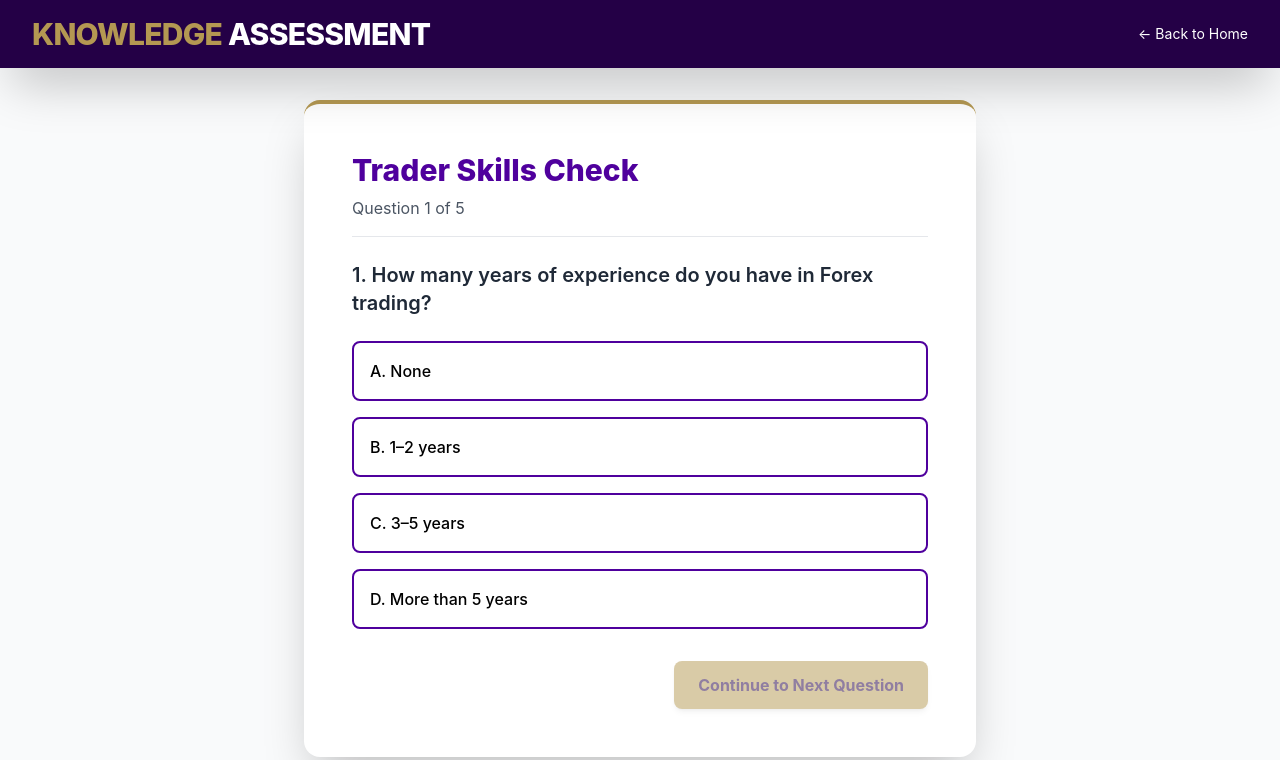
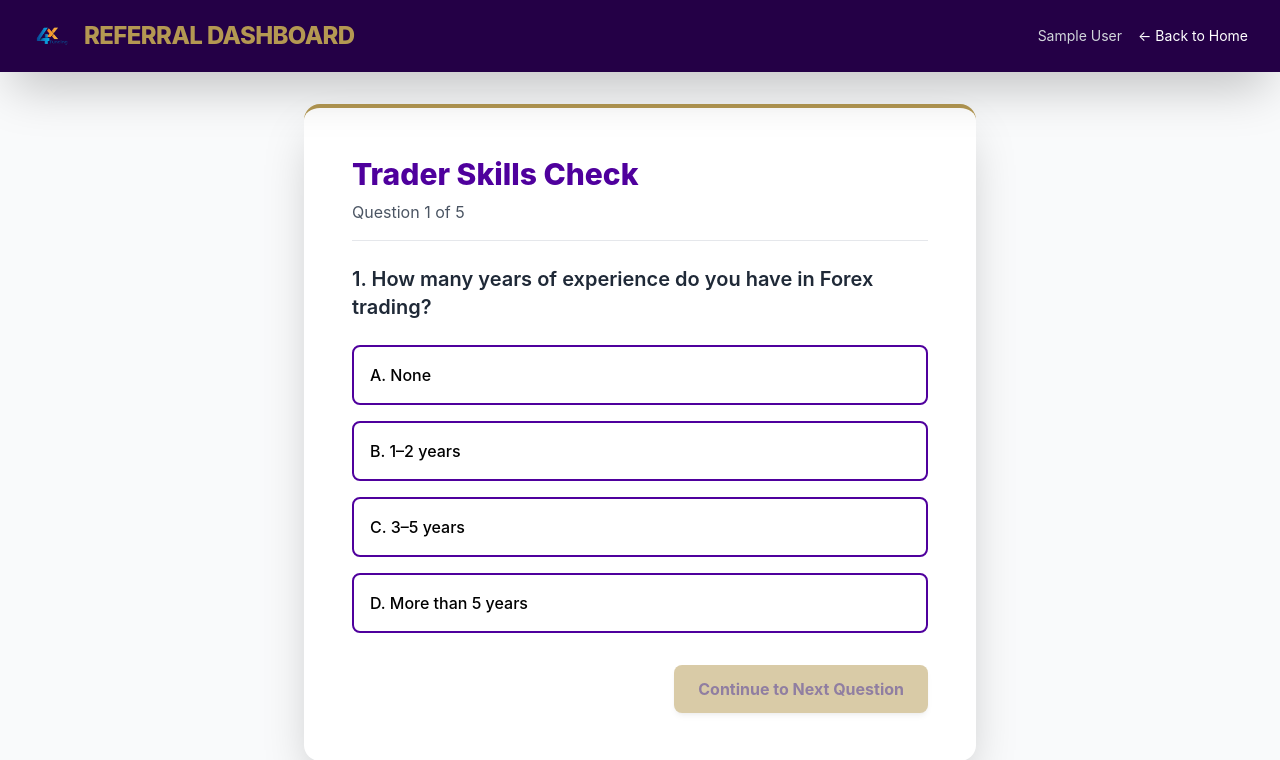
Before and after one commit to scottShams/funding4x, a PHP site: page /quiz.php in a window 1280 px wide. Shown: the top 760 px of the page. Run offline with PHP 8.4, Linux system fonts and the light colour scheme; the visitor is signed in with stand-in values (Sample User, id 1); some libraries are stand-ins or nearby versions.

Commit message:
- Add Funding4X logo image to header navigation - Change application title from "KNOWLEDGE ASSESSMENT" to "REFERRAL DASHBOARD" - Add user name display for authenticated users - Restructure header layout for better organization and user context display

```diff
--- a/quiz.php
+++ b/quiz.php
@@ -84,13 +84,18 @@
 
     <!-- Header & Navigation -->
     <header class="header-bg text-white shadow-2xl sticky top-0 z-10">
-        <div class="max-w-7xl mx-auto px-4 sm:px-6 lg:px-8 py-3 sm:py-4 flex flex-col sm:flex-row justify-between items-center gap-2 sm:gap-0">
-            <h1 class="text-xl sm:text-2xl md:text-3xl font-extrabold tracking-tight text-trophy-gold text-center sm:text-left">
-                KNOWLEDGE <span class="text-white">ASSESSMENT</span>
-            </h1>
-            <a href="index.php" class="text-xs sm:text-sm text-white hover:text-trophy-gold transition duration-300 whitespace-nowrap">
-                ← Back to Home
-            </a>
+        <div class="max-w-7xl mx-auto px-4 sm:px-6 lg:px-8 py-4 flex justify-between items-center">
+            <!-- Logo Section -->
+            <div class="flex items-center">
+                <img src="assets/logo.png" alt="Funding4X Logo" class="h-10 w-10 mr-3 rounded-lg">
+                <h1 class="text-2xl font-extrabold tracking-tight text-trophy-gold">REFERRAL DASHBOARD</h1>
+            </div>
+            <div class="flex items-center space-x-4">
+                <span class="text-sm text-gray-300"><?php echo htmlspecialchars($user['name']); ?></span>
+                <a href="index.php" class="text-sm text-white hover:text-trophy-gold transition duration-300">
+                    ← Back to Home
+                </a>
+            </div>
         </div>
     </header>
 
```
